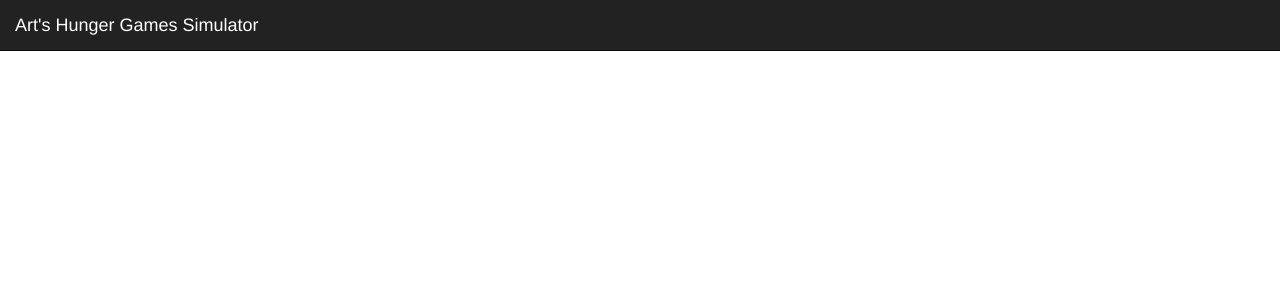
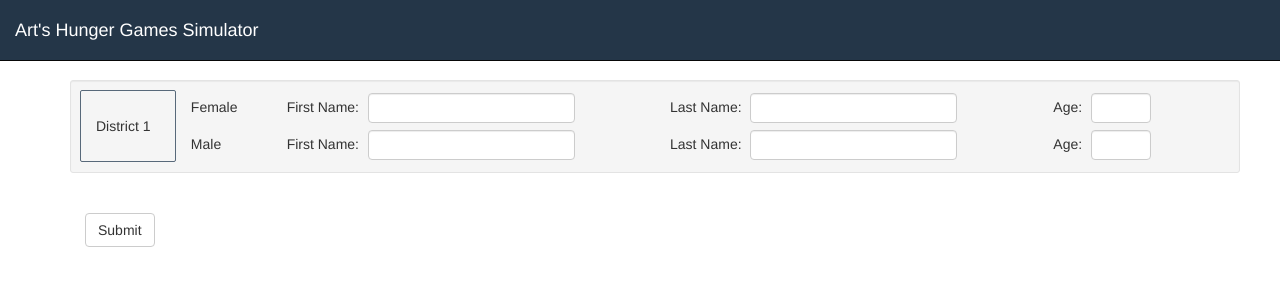
Before and after one commit to artmaguire/HungerGamesSimWeb, a plain HTML site: page web/index.html in a window 1280 px wide. Drawn offline with nearby package versions, Linux system fonts and the light colour scheme.

Commit message:
Created basic district layout

```diff
--- a/web/css/style.css
+++ b/web/css/style.css
@@ -0,0 +1,53 @@
+body {
+	padding-top: 80px;
+}
+
+.navbar-brand,
+.navbar-nav li a {
+    line-height: 60px !important;
+    height: 60px !important;
+    padding-top: 0px !important;
+}
+
+.form-control {
+    height: 30px !important;
+    margin-top: 3px !important;
+    margin-bottom: 3px !important;
+}
+
+label {
+    font-size: 14px !important;
+    margin-right: 5px !important;
+    font-weight: 300 !important;
+}
+
+.line{
+    margin-bottom: 1px !important;
+    margin-top: 15px !important;
+}
+
+.districtRow {
+    border: 1px solid grey;
+    border-radius: 2px;
+}
+
+.districtContainer {
+    height: 72px;
+    border: 1px solid #58697a;
+    border-radius: 2px;
+    display: table;
+}
+
+.genderContainer {
+    display: table;
+    height: 34px;
+}
+
+.verticalAlignName {
+    display: table-cell;
+    vertical-align: middle;
+}
+
+.ageInput {
+    width: 60px !important;
+}
--- a/web/index.html
+++ b/web/index.html
@@ -12,7 +12,7 @@ and open the template in the editor.
         <link rel = "stylesheet" type = "text/css" href = "css/style.css" />
 
         <!-- Latest compiled and minified CSS -->
-        <link rel="stylesheet" href="https://maxcdn.bootstrapcdn.com/bootstrap/3.3.7/css/bootstrap.min.css">
+        <link href="https://maxcdn.bootstrapcdn.com/bootswatch/3.3.7/superhero/bootstrap.min.css" rel="stylesheet" integrity="sha384-Xqcy5ttufkC3rBa8EdiAyA1VgOGrmel2Y+wxm4K3kI3fcjTWlDWrlnxyD6hOi3PF" crossorigin="anonymous">
 
         <!-- jQuery library -->
         <script src="https://ajax.googleapis.com/ajax/libs/jquery/3.2.1/jquery.min.js"></script>
@@ -21,24 +21,59 @@ and open the template in the editor.
         <script src="https://maxcdn.bootstrapcdn.com/bootstrap/3.3.7/js/bootstrap.min.js"></script>
     </head>
     <body>
-        <!--<nav class="navbar navbar-expand-sm bg-light navbar-light">
-            <h1 class="navbar-brand mb-0">Navbar</h1>
-        </nav>-->
-        <nav class="navbar navbar-inverse navbar-fixed-top">
+        <nav style="background-color: #243648" class="navbar navbar-inverse navbar-fixed-top">
             <div class="navbar-header">
                 <a class="navbar-brand" href="#">Art's Hunger Games Simulator</a>
             </div>
         </nav>
-        <form class="form-inline" action="./AddPlayers">
-            <div class="form-group">
+        <div class="container">
+            <div class="row">
+                <form class="form-inline col-xs-12 col-md-6" action="./AddPlayers">
+                    <div class="container">
+                        <div class="row districtRow well well-sm">
+                            <div class="districtContainer col-xs-12 col-md-1">
+                                <div class="verticalAlignName">
+                                    District 1
+                                </div>
+                            </div>
+                            <div class="genderContainer col-xs-12 col-md-1">
+                                <label class="verticalAlignName">Female</label>
+                            </div>
+                            <div class="form-group col-xs-12 col-md-4">
                                 <label>First Name:</label>
                                 <input class="form-control" id="firstName">
                             </div>
-            <div class="form-group">
+                            <div class="form-group col-xs-12 col-md-4">
                                 <label>Last Name:</label>
                                 <input class="form-control" id="lastName">
                             </div>
+                            <div class="form-group col-xs-12 col-md-2">
+                                <label>Age:</label>
+                                <input class="form-control ageInput" id="age" type="number" pattern="\d*">
+                            </div>
+                            <br>
+                            <hr class="line">
+                            <div class="genderContainer col-xs-12 col-md-1">
+                                <label class="verticalAlignName"> Male</label>
+                            </div>
+                            <div class="form-group col-xs-12 col-md-4">
+                                <label>First Name:</label>
+                                <input class="form-control" id="firstName">
+                            </div>
+                            <div class="form-group col-xs-12 col-md-4">
+                                <label>Last Name:</label>
+                                <input class="form-control" id="lastName">
+                            </div>
+                            <div class="form-group col-xs-12 col-md-2">
+                                <label>Age:</label>
+                                <input class="form-control ageInput" id="age" type="number" pattern="\d*">
+                            </div>
+                        </div>
+                        <br>
                         <button type="submit" class="btn btn-default">Submit</button>
+                    </div>
                 </form>
+            </div>
+        </div>
     </body>
 </html>
```
Lines whose indentation alone changed are shown as unchanged.
